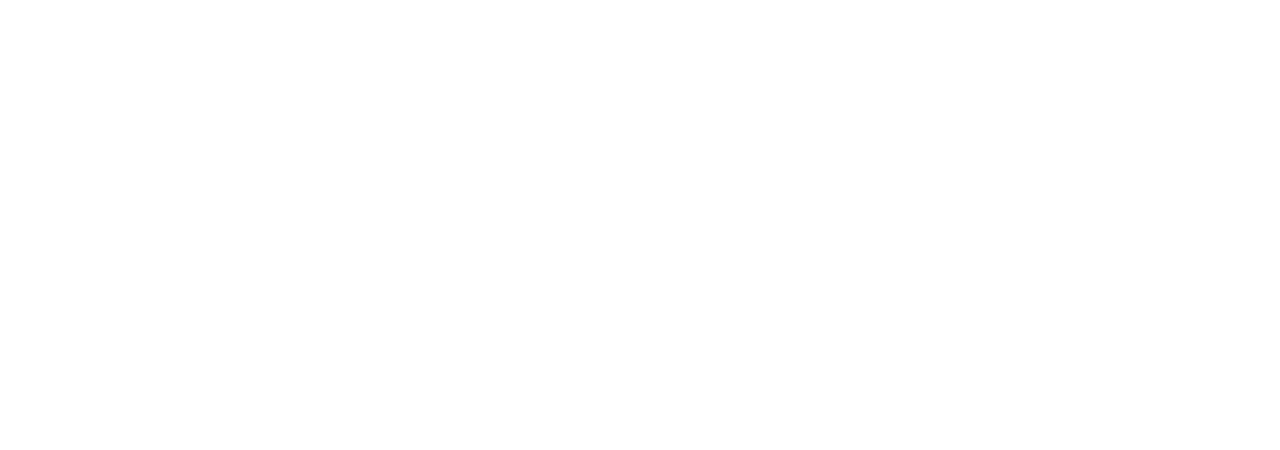
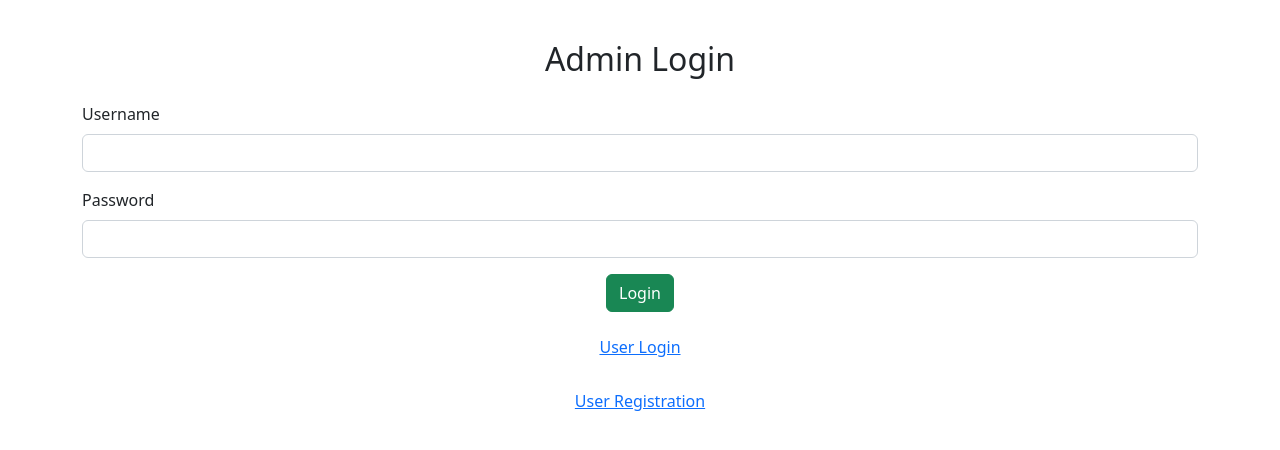
Before and after one commit to Navaneeth-pv/ShoppingCartApp-Frontend, an Angular app: page / in a window 1280 px wide. Shown: the top 450 px of the page. Built offline with nearby package versions, Linux system fonts and the light colour scheme.

Commit message:
adminlogin added

```diff
--- /dev/null
+++ b/src/app/adminlogin/adminlogin.component.html
@@ -0,0 +1,28 @@
+<div class="container">
+    <div class="row">
+        <div class="col col-12 col-sm-12 col-md-12 col-lg-12 col-xl-12 col-xxl-12">
+            <div class="row g-3 mt-4">
+                <div class="col col-12 col-sm-12 col-md-12 col-lg-12 col-xl-12 col-xxl-12 text-center">
+                    <h2>Admin Login</h2>
+                </div>
+                <div class="col col-12 col-sm-12 col-md-12 col-lg-12 col-xl-12 col-xxl-12">
+                    <label for="" class="form-label">Username</label>
+                    <input name="username" [(ngModel)]="username" type="text" class="form-control">
+                </div>
+                <div class="col col-12 col-sm-12 col-md-12 col-lg-12 col-xl-12 col-xxl-12">
+                    <label for="" class="form-label">Password</label>
+                    <input name="password" [(ngModel)]="password" type="password" name="" id="" class="form-control">
+                </div>
+                <div class="col col-12 col-sm-12 col-md-12 col-lg-12 col-xl-12 col-xxl-12 text-center">
+                    <button (click)="readlogin()" class="btn btn-success">Login</button>
+                </div>
+                <div class="col col-12 col-sm-12 col-md-12 col-lg-12 col-xl-12 col-xxl-12 text-center">
+                    <a class="button btn btn-link" routerLink="/userlogin"> User Login</a>
+                </div>
+                <div class="col col-12 col-sm-12 col-md-12 col-lg-12 col-xl-12 col-xxl-12 text-center">
+                    <a class="button btn btn-link" routerLink="/userregistration">User Registration</a>
+                </div>
+            </div>
+        </div>
+    </div>
+</div>
--- /dev/null
+++ b/src/app/adminlogin/adminlogin.component.ts
@@ -0,0 +1,34 @@
+import { Component } from '@angular/core';
+import { Router } from '@angular/router';
+
+@Component({
+  selector: 'app-adminlogin',
+  templateUrl: './adminlogin.component.html',
+  styleUrls: ['./adminlogin.component.css']
+})
+export class AdminloginComponent {
+  username=""
+  password=""
+
+  constructor(private router:Router){}
+
+  readlogin=()=>
+  {
+    let data:any={
+      "username":this.username,
+      "password":this.password
+  }
+    console.log(data)
+
+    if (this.username=="admin" && this.password=="12345") {
+
+      this.router.navigate(['/addproduct'])
+
+
+    } else {
+      alert("invalid login")
+
+    }
+  }
+
+}
--- a/src/app/app.component.html
+++ b/src/app/app.component.html
@@ -1,2 +1,2 @@
-
+<app-adminlogin></app-adminlogin>
 <router-outlet></router-outlet>
--- a/src/app/app.module.ts
+++ b/src/app/app.module.ts
@@ -3,14 +3,24 @@ import { BrowserModule } from '@angular/platform-browser';
 
 import { AppRoutingModule } from './app-routing.module';
 import { AppComponent } from './app.component';
+import { AdminloginComponent } from './adminlogin/adminlogin.component';
+import { RouterModule, Routes } from '@angular/router';
+import { FormsModule } from '@angular/forms';
+
+const myRoute:Routes=[
+
+]
 
 @NgModule({
   declarations: [
-    AppComponent
+    AppComponent,
+    AdminloginComponent
   ],
   imports: [
     BrowserModule,
-    AppRoutingModule
+    AppRoutingModule,
+    RouterModule.forRoot(myRoute),
+    FormsModule
   ],
   providers: [],
   bootstrap: [AppComponent]
```
Also changed, not shown: src/app/adminlogin/adminlogin.component.css (added).
